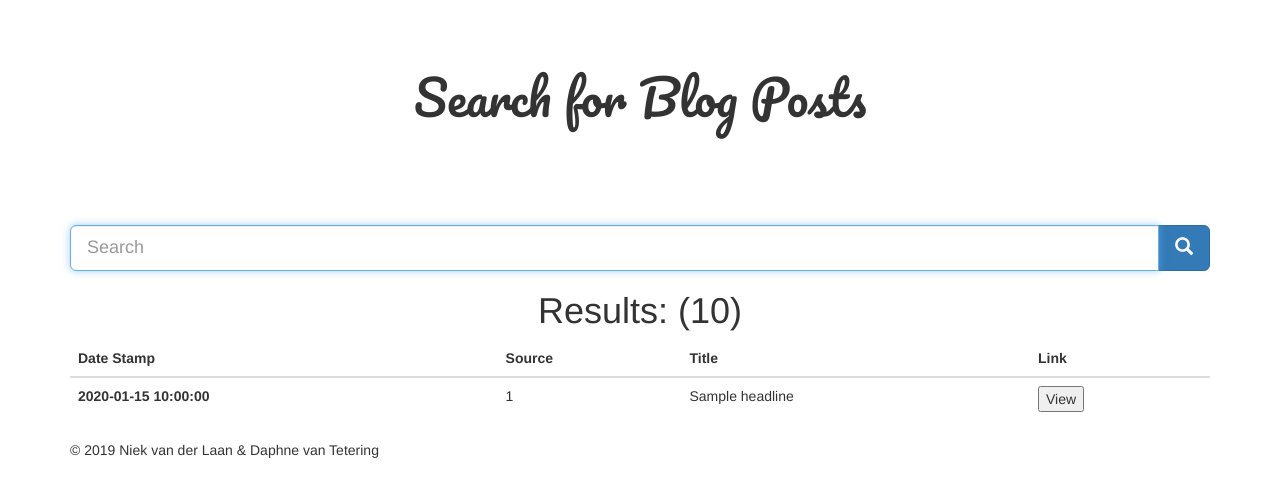
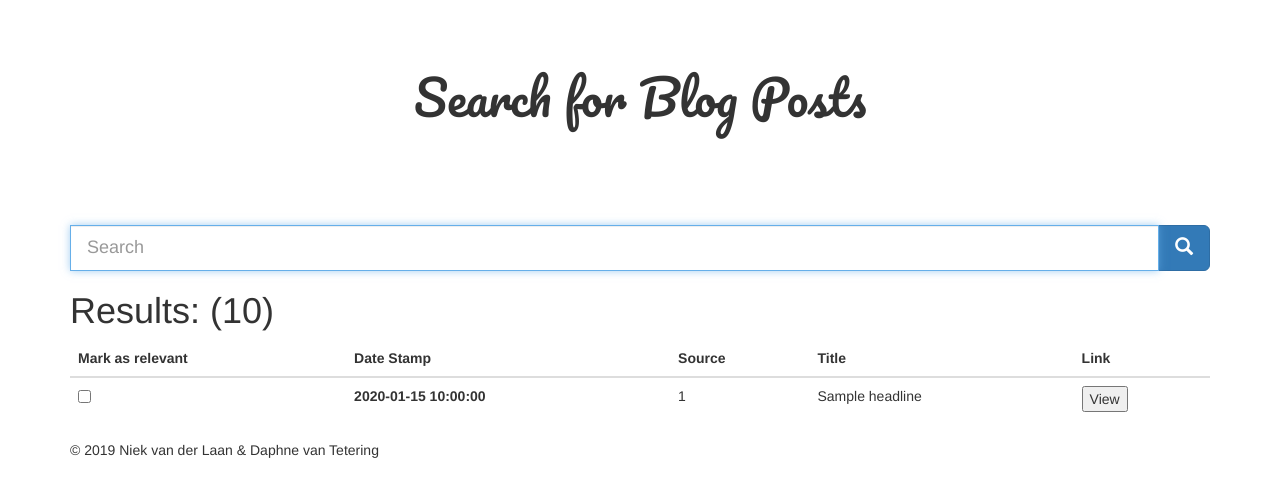
Before and after one commit to niekvanderlaan/information-retrieval-qwerty, a Flask app: template search-engine/templates/results.html in a window 1280 px wide. Shown: the top 497 px of the page. Run offline with Flask 2, Linux system fonts and the light colour scheme; the template is opened without the code that fills it: most values are stand-ins (such as "Sample title", 1, 10 or a date in 2020); some libraries are stand-ins or nearby versions.

Commit message:
Add checkboxes for relevant docs

```diff
--- a/search-engine/app.py
+++ b/search-engine/app.py
@@ -4,34 +4,46 @@ import webbrowser
 
 app = Flask(__name__)
 es = Elasticsearch('127.0.0.1', port=9200)
-res = {}
+res={}
+relevant_ids = []
+
 
 @app.route('/')
 def home():
     return render_template("search.html")
 
 
-@app.route('/search/results', methods=['GET', 'POST'])
+@app.route('/search/results', methods=['POST'])
 def search_request():
-    search_term = request.form["input"]
-    res = es.search(
-        index="aquaint",
-        size=10,
-        body={
-            "query": {
-                "multi_match" : {
-                    "query": search_term,
-                    "fields": [
-                        "headline",
-                        "body"
-                    ]
-                }
-            }
-        }
-    )
+    if request.values.get('docid'):
+        id = request.values.get('docid')
+        checked = request.values.get('checked')
+        if checked=='true':
+            relevant_ids.append(id)
+        else:
+            relevant_ids.remove(id)
+        print('relevant ids: ', relevant_ids)
+    else:
+        search_term = request.form["input"]
+        global res
+        res = es.search(
+            index="aquaint",
+            size=10,
+            body={
+                "query": {
+                    "multi_match" : {
+                        "query": search_term,
+                        "fields": [
+                            "headline",
+                            "body"
+                     ]
+                 }
+             }
+         }
+        )
     # res = es.search(index="test-index", body={"query": {"match_all": {}}})
     print("Got %d Hits:" % res['hits']['total'])
-    return render_template('results.html', res=res )
+    return render_template('results.html', res=res, relevant_ids=relevant_ids )
 
 
 @app.route('/view/<docid>')
@@ -50,7 +62,7 @@ def view_result(docid):
     result = res['hits']['hits'][0]
     result['_source']['body'][0] = result['_source']['body'][0].replace('<p>', '')
     result['_source']['body'][0] = result['_source']['body'][0].replace('</p>', '')
-    print(result)
+
     return render_template('view.html', res=result)
 
 
--- a/search-engine/templates/results.html
+++ b/search-engine/templates/results.html
@@ -7,25 +7,6 @@
     <link rel="icon" href="http://obj-cache.cloud.ruanbekker.com/favicon.ico">
     <link href="//netdna.bootstrapcdn.com/bootstrap/3.0.0/css/bootstrap.min.css" rel="stylesheet">
         <script src="https://ajax.googleapis.com/ajax/libs/jquery/3.3.1/jquery.min.js"></script>
-    <script type="text/javascript">
-      function view(headline, body) {
-
-         var mywindow = window.open('', headline, 'height=400,width=600');
-         mywindow.document.write('<html><head><title>{headline}</title>');
-
-         //External Css will not work in print
-         mywindow.document.write("<style>body{font-family:Arial}</style>");
-
-         mywindow.document.write('</head><body><table>');
-         mywindow.document.write(body);
-         mywindow.document.write('</table></body></html>');
-
-         mywindow.print();
-         mywindow.close();
-
-         return true;
-       }
-    </script>
 
     <script>
     $(document).ready(function(){
@@ -33,6 +14,19 @@
             window.open('/view/'+$(this).attr('id'), '_blank');
         });
     });
+
+    $(document).ready(function(){
+       $('.check').change(function(){
+           if($(this).is(':checked')) {
+               var id = $(this).attr('id');
+               $.post("/search/results",{docid:id, checked: true}, true);
+               console.log(id);
+           } else {
+               var id = $(this).attr('id');
+               $.post("/search/results",{docid:id, checked: false}, false)
+           }
+       })
+    })
 </script>
 
     <title>Bookmarks Search</title>
@@ -53,46 +47,58 @@
 
   <form action="/search/results" method="post">
     <div class="input-group">
+        <fieldset>
             <input type="text" class="form-control input-lg" name="input" placeholder="Search"  autofocus>
+        </fieldset>
         <div class="input-group-btn">
         <button class="btn btn-primary btn-lg" type="submit">
           <i class="glyphicon glyphicon-search"></i>
         </button>
       </div>
     </div>
-  </form>
 
-  <center>
+
       <h1>Results: ({{ res['hits']['total'] }}) </h1>
-  </center>
+
 
       <table class="table">
         <thead>
           <tr>
+              <th>Mark as relevant</th>
               <th>Date Stamp</th>
                 <th>Source</th>
                 <th>Title</th>
                 <th>Link</th>
           </tr>
         </thead>
-
+        <tbody>
             {% for hit in res['hits']['hits'] %}
-    <tbody>
                   <tr>
+                      <td>
+                        <fieldset id="checkboxes {{ hit['_id'] }}">
+                            {%  if relevant_ids.__contains__(hit['_id']) %}
+                            <input class="check" type="checkbox" name="relevant" id = "{{ hit['_id'] }}" checked>
+                            {% else %}
+                            <input class="check" type="checkbox" name="relevant" id = "{{ hit['_id'] }}">
+                            {% endif %}
+                        </fieldset>
+                      </td>
                     <th scope="row">{{ hit['_source']['datetime'] }}</th>
                     <td>{{ hit['_index'] }}</td>
                     <td>{{ hit['_source']['headline'] }}</td>
-        <td><button class="view" id="{{ hit['_id'] }}">View</button></td>
+                    <td><button type="button" class="view" id="{{ hit['_id'] }}">View</button></td>
                   </tr>
+            {% endfor %}
         </tbody>
-{% endfor %}
       </table>
 
         <footer class="footer">
           <p>&copy; 2019 Niek van der Laan & Daphne van Tetering</p>
         </footer>
+  </form>
+      </div>
 
-      </div>
-    </div>
   </body>
+
+
 </html>
--- a/search-engine/templates/view.html
+++ b/search-engine/templates/view.html
@@ -17,8 +17,8 @@
     <script>
         $(document).ready(function(){
             $('#textDiv').html(function() {
-  return "{{res['_source']['body']}}";
-});
+                return "{{res['_source']['body']}}";
+            });
         });
 
     </script>
```
Lines whose indentation alone changed are shown as unchanged.
